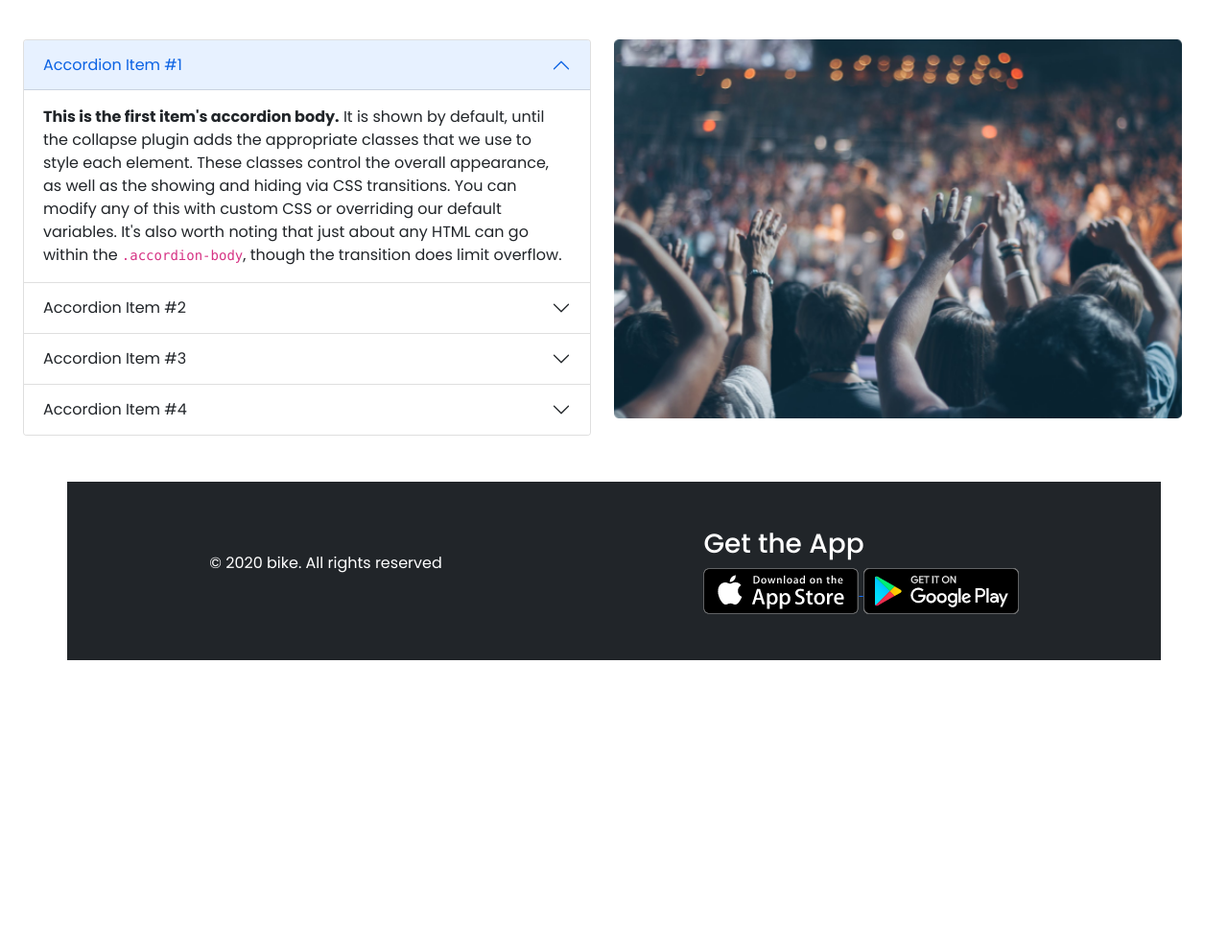
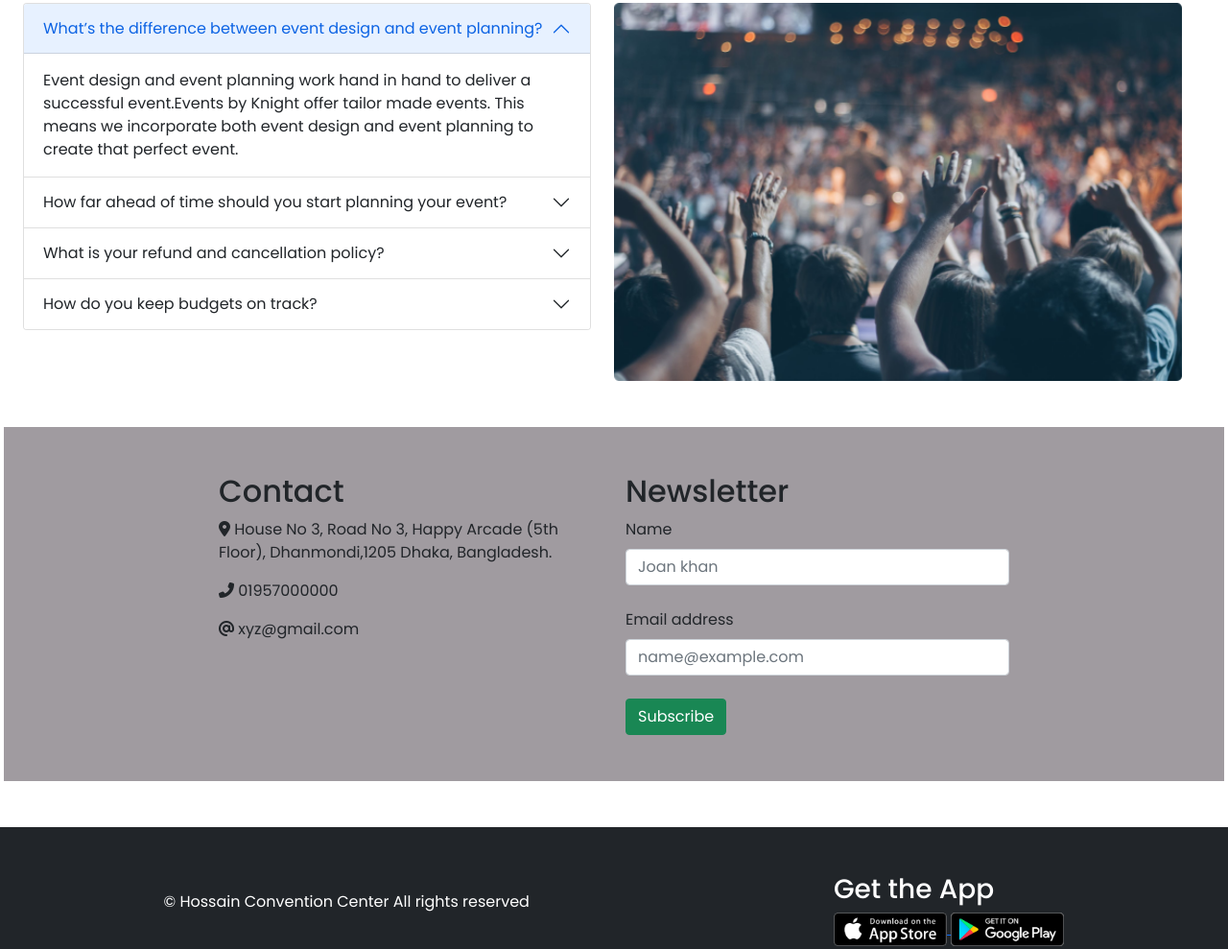
Before and after one commit to shahadat4536/convention-center, a plain HTML site: page index.html in a window 1280 px wide. Shown: the part 1348-2337 px from the top of the page at 96% size. Before the commit the page ends 2036 px from the top, so only its background shows below. Drawn offline with nearby package versions, Linux system fonts and the light colour scheme.

Commit message:
fast done

```diff
--- a/css/style.css
+++ b/css/style.css
@@ -18,3 +18,7 @@ body{
 
     transition: .2s linear ;
 }
+
+.subscribe{
+    background-color: rgb(160, 155, 160);
+}
--- a/index.html
+++ b/index.html
@@ -45,6 +45,8 @@
         </div>
     </nav>
     <!-- navber end -->
+
+
 
     <!-- slide start -->
     <section>
@@ -112,7 +114,7 @@
 
             <!-- Then put toasts within -->
             <div class="toast show" role="alert" aria-live="assertive" aria-atomic="true">
-                <div class="toast-header">
+                <div class="toast-header border border-5  border-start">
                     <img src="./images/icons/gift-solid.svg" class="rounded me-2" width="20" alt="...">
                     <strong class="me-auto">20% off on next booking</strong>
                     <button type="button" class="btn-close" data-bs-dismiss="toast" aria-label="Close"></button>
@@ -131,7 +133,7 @@
 
                     <div class="card-body">
                         <h2 class="card-title">$300</h2>
-                        <h3>Business fair</h3>
+                        <h3 class="fs-4">Business fair</h3>
                         <p class="card-text">For most businesses event
                             like book fair, craft fair.</p>
                         <p> <i class="far fa-check-circle rounded-circle"></i> limited space access</p>
@@ -148,7 +150,7 @@
                 <div class="card h-100 border-0 rounded-3 card-ho">
                     <div class="card-body">
                         <h2 class="card-title">$500</h2>
-                        <h3>Wedding Basic</h3>
+                        <h3 class="fs-4">Wedding Basic</h3>
                         <p class="card-text">For weddings with basic plan
                             and limited item</p>
                         <p> <i class="far fa-check-circle rounded-circle"></i> Full space access</p>
@@ -168,7 +170,7 @@
                             <span class="visually-hidden">unread messages</span>
                         </span>
                         <h2 class="card-title ">$800</h2>
-                        <h3>Wedding plus</h3>
+                        <h3 class="fs-4">Wedding plus</h3>
                         <p class="card-text">For most weddings with premium plans</p>
                         <p> <i class="far fa-check-circle rounded-circle"></i> Full space access</p>
                         <p><i class="far fa-check-circle rounded-circle"></i> Dedicated team</p>
@@ -183,7 +185,7 @@
                 <div class="card h-100 border-0 rounded-3 card-ho">
                     <div class="card-body">
                         <h2 class="card-title">$1200</h2>
-                        <h3 class="">Corporate event</h3>
+                        <h3 class="fs-4">Corporate event</h3>
                         <p class="card-text">For most corporate business
                             events</p>
                         <p> <i class="far fa-check-circle rounded-circle"></i> Full space access</p>
@@ -222,18 +224,15 @@
                 <h2 class="accordion-header" id="headingOne">
                     <button class="accordion-button" type="button" data-bs-toggle="collapse"
                         data-bs-target="#collapseOne" aria-expanded="true" aria-controls="collapseOne">
-                        Accordion Item #1
+                        What’s the difference between event design and event planning?
                     </button>
                 </h2>
                 <div id="collapseOne" class="accordion-collapse collapse show" aria-labelledby="headingOne"
                     data-bs-parent="#accordionExample">
                     <div class="accordion-body">
-                        <strong>This is the first item's accordion body.</strong> It is shown by default, until the
-                        collapse plugin adds the appropriate classes that we use to style each element. These
-                        classes control the overall appearance, as well as the showing and hiding via CSS
-                        transitions. You can modify any of this with custom CSS or overriding our default variables.
-                        It's also worth noting that just about any HTML can go within the
-                        <code>.accordion-body</code>, though the transition does limit overflow.
+                        Event design and event planning work hand in hand to deliver a successful event.Events by Knight
+                        offer tailor made events. This means we incorporate both event design and event planning to
+                        create that perfect event.
                     </div>
                 </div>
             </div>
@@ -241,18 +240,16 @@
                 <h2 class="accordion-header" id="headingTwo">
                     <button class="accordion-button collapsed" type="button" data-bs-toggle="collapse"
                         data-bs-target="#collapseTwo" aria-expanded="false" aria-controls="collapseTwo">
-                        Accordion Item #2
+                        How far ahead of time should you start planning your event?
                     </button>
                 </h2>
                 <div id="collapseTwo" class="accordion-collapse collapse" aria-labelledby="headingTwo"
                     data-bs-parent="#accordionExample">
                     <div class="accordion-body">
-                        <strong>This is the second item's accordion body.</strong> It is hidden by default, until
-                        the collapse plugin adds the appropriate classes that we use to style each element. These
-                        classes control the overall appearance, as well as the showing and hiding via CSS
-                        transitions. You can modify any of this with custom CSS or overriding our default variables.
-                        It's also worth noting that just about any HTML can go within the
-                        <code>.accordion-body</code>, though the transition does limit overflow.
+                        Planning an event can take from weeks to months, it really depends on the size and the details
+                        that the event involves. Having enough time allows you to comfortably cover different areas and
+                        prepare yourself for potential scenarios that might happen so you can consider various options
+                        prior the date. You always need more time than you think!
                     </div>
                 </div>
             </div>
@@ -260,18 +257,16 @@
                 <h2 class="accordion-header" id="headingThree">
                     <button class="accordion-button collapsed" type="button" data-bs-toggle="collapse"
                         data-bs-target="#collapseThree" aria-expanded="false" aria-controls="collapseThree">
-                        Accordion Item #3
+                        What is your refund and cancellation policy?
                     </button>
                 </h2>
                 <div id="collapseThree" class="accordion-collapse collapse" aria-labelledby="headingThree"
                     data-bs-parent="#accordionExample">
                     <div class="accordion-body">
-                        <strong>This is the third item's accordion body.</strong> It is hidden by default, until the
-                        collapse plugin adds the appropriate classes that we use to style each element. These
-                        classes control the overall appearance, as well as the showing and hiding via CSS
-                        transitions. You can modify any of this with custom CSS or overriding our default variables.
-                        It's also worth noting that just about any HTML can go within the
-                        <code>.accordion-body</code>, though the transition does limit overflow.
+                        To reduce last-minute cancellations and the risk of "chargebacks" from customers, it is always a
+                        good idea to have your customers agree to your cancellation and refund policy. This should be
+                        attached to the customers' order for future reference. Occasion makes this easy for you and your
+                        customers.
                     </div>
                 </div>
             </div>
@@ -279,18 +274,16 @@
                 <h2 class="accordion-header" id="headingThree">
                     <button class="accordion-button collapsed" type="button" data-bs-toggle="collapse"
                         data-bs-target="#collapseThree" aria-expanded="false" aria-controls="collapseThree">
-                        Accordion Item #4
+                        How do you keep budgets on track?
                     </button>
                 </h2>
                 <div id="collapseThree" class="accordion-collapse collapse" aria-labelledby="headingThree"
                     data-bs-parent="#accordionExample">
                     <div class="accordion-body">
-                        <strong>This is the third item's accordion body.</strong> It is hidden by default, until the
-                        collapse plugin adds the appropriate classes that we use to style each element. These
-                        classes control the overall appearance, as well as the showing and hiding via CSS
-                        transitions. You can modify any of this with custom CSS or overriding our default variables.
-                        It's also worth noting that just about any HTML can go within the
-                        <code>.accordion-body</code>, though the transition does limit overflow.
+                        Tracking your spending on a regular basis can give you an accurate picture of where your money
+                        is going and where you’d like it to go instead.
+
+                        Here’s how to get started tracking your monthly expenses.
                     </div>
                 </div>
             </div>
@@ -301,18 +294,45 @@
         </div>
     </section>
     <!-- Accordion end -->
+
+    <!-- Subscribe -->
+    <section class="row mx-1 my-5 justify-content-md-center subscribe bg-subscribe">
+        <div class="col-md-4 align-self-start my-5">
+            <h2>Contact</h2>
+            <address><i class="fas fa-map-marker-alt"></i> House No 3, Road No 3, Happy Arcade (5th Floor),
+                Dhanmondi,1205 Dhaka,
+                Bangladesh.</address>
+            <p><i class="fas fa-phone-alt"></i> 01957000000</p>
+            <p><i class="fas fa-at"></i> xyz@gmail.com</p>
+
+        </div>
+        <div class="col-md-4 align-self-center my-5">
+            <h2>Newsletter</h2>
+            <label for="exampleFormControlInput1" class="form-label">Name</label>
+            <input type="name" class="form-control" id="exampleFormControlInput1" placeholder="Joan khan">
+            <br>
+            <label for="exampleFormControlInput1" class="form-label">Email address</label>
+            <input type="email" class="form-control" id="exampleFormControlInput1" placeholder="name@example.com">
+            <br>
+            <a target="_blank" href="">
+                <button type="button" class="btn btn-success">Subscribe</button>
+            </a>
+        </div>
+    </section>
+    <!-- Subscribe -->
+
     <!-- footer start -->
-    <footer class="bg-dark d-flex justify-content-around align-items-center py-5 container">
+    <footer class="bg-dark d-flex justify-content-around align-items-center  py-5 container-fluid">
         <div>
-            <p class="text-white">© 2020 bike. All rights reserved</p>
+            <p class="text-white">© Hossain Convention Center All rights reserved</p>
         </div>
         <div>
             <h3 class="text-white">Get the App</h3>
             <a target="_blank" href="https://apps.apple.com/us/app/facebook/id284882215">
-                <img src="./images/icons/app-store.png" alt="" srcset="">
+                <img src="./images/icons/app-store.png" alt="" height="35" srcset="">
             </a>
             <a target="_blank" href="https://play.google.com/store/apps/details?id=learn.programming.courses">
-                <img src="./images/icons/google-play.png" alt="" srcset="">
+                <img src="./images/icons/google-play.png" alt="" height="35" srcset="">
             </a>
         </div>
     </footer>
```
